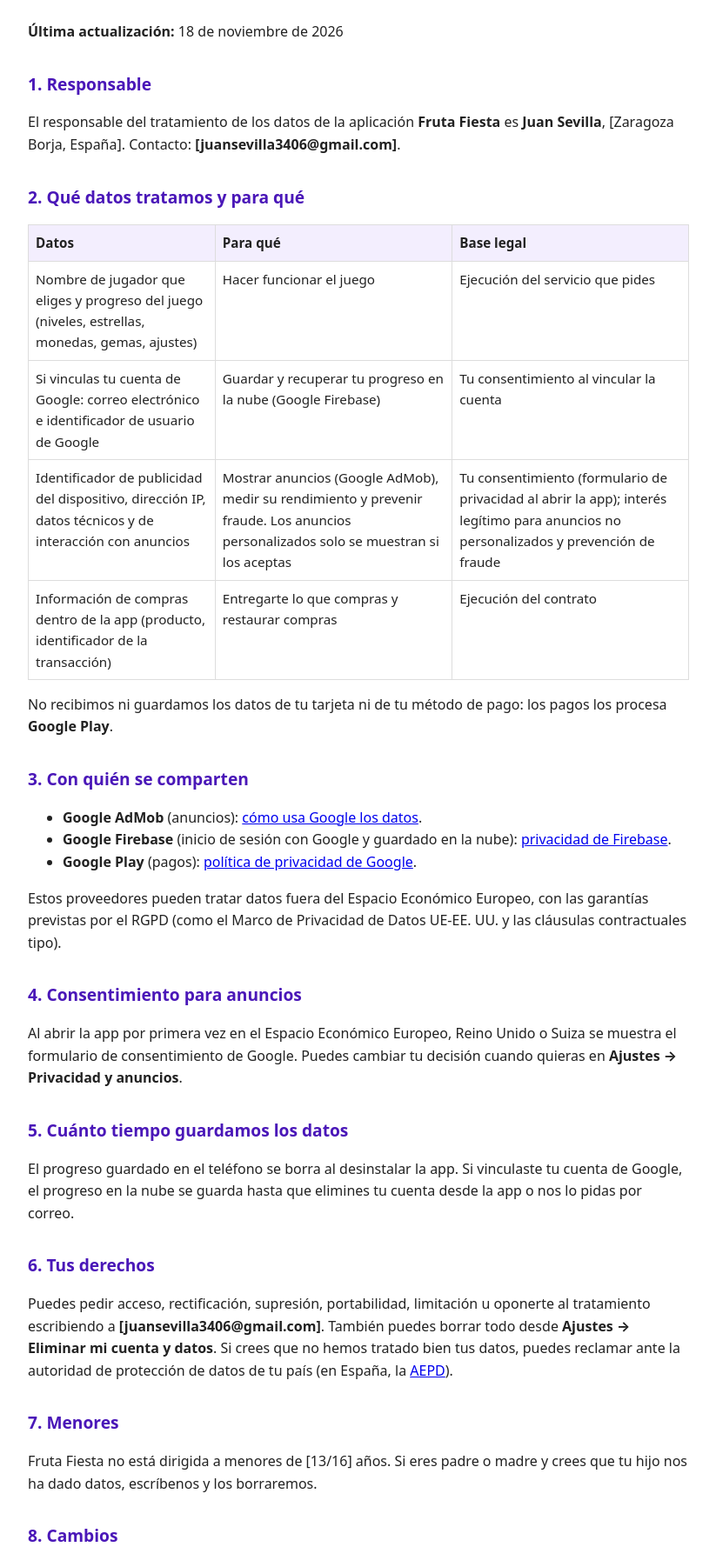
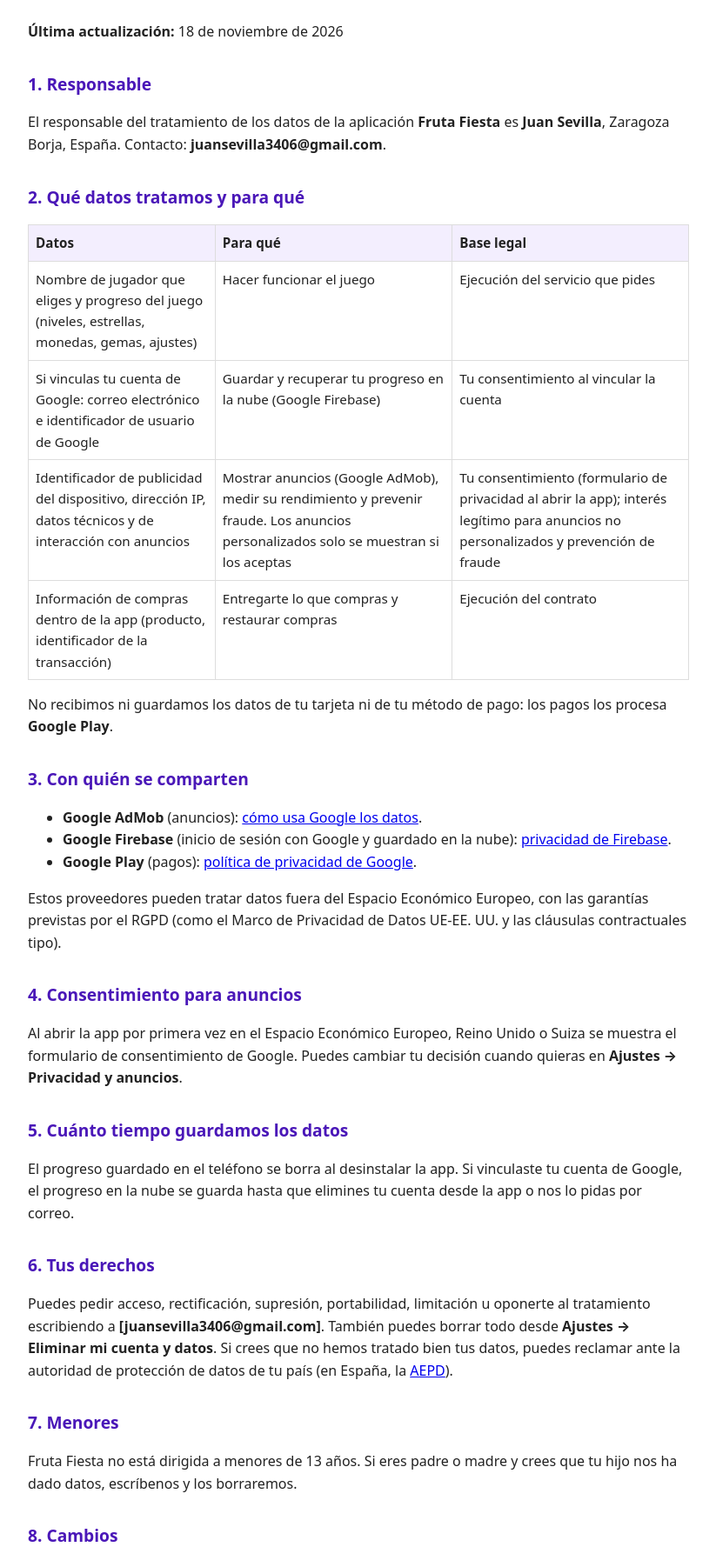
Before and after one commit to JuanSevilla-Art/fruta-fiesta, a plain HTML site: page politica-privacidad.html in a window 1280 px wide. Shown: the part 94-1896 px from the top of the page at 87% size, without its empty margins (228-1051 px from the left). Drawn offline with Linux system fonts and the light colour scheme.

Commit message:
Update politica-privacidad.html

```diff
--- a/politica-privacidad.html
+++ b/politica-privacidad.html
@@ -17,7 +17,7 @@
 <p><b>Última actualización:</b> 18 de noviembre de 2026</p>
 
 <h2>1. Responsable</h2>
-<p>El responsable del tratamiento de los datos de la aplicación <b>Fruta Fiesta</b> es <b>Juan Sevilla</b>, [Zaragoza Borja, España]. Contacto: <b>[juansevilla3406@gmail.com]</b>.</p>
+<p>El responsable del tratamiento de los datos de la aplicación <b>Fruta Fiesta</b> es <b>Juan Sevilla</b>, Zaragoza Borja, España. Contacto: <b>juansevilla3406@gmail.com</b>.</p>
 
 <h2>2. Qué datos tratamos y para qué</h2>
 <table>
@@ -47,7 +47,7 @@
 <p>Puedes pedir acceso, rectificación, supresión, portabilidad, limitación u oponerte al tratamiento escribiendo a <b>[juansevilla3406@gmail.com]</b>. También puedes borrar todo desde <b>Ajustes → Eliminar mi cuenta y datos</b>. Si crees que no hemos tratado bien tus datos, puedes reclamar ante la autoridad de protección de datos de tu país (en España, la <a href="https://www.aepd.es">AEPD</a>).</p>
 
 <h2>7. Menores</h2>
-<p>Fruta Fiesta no está dirigida a menores de [13/16] años. Si eres padre o madre y crees que tu hijo nos ha dado datos, escríbenos y los borraremos.</p>
+<p>Fruta Fiesta no está dirigida a menores de 13 años. Si eres padre o madre y crees que tu hijo nos ha dado datos, escríbenos y los borraremos.</p>
 
 <h2>8. Cambios</h2>
 <p>Si cambiamos esta política, actualizaremos la fecha de arriba y, si el cambio es importante, te avisaremos en la app.</p>
```
